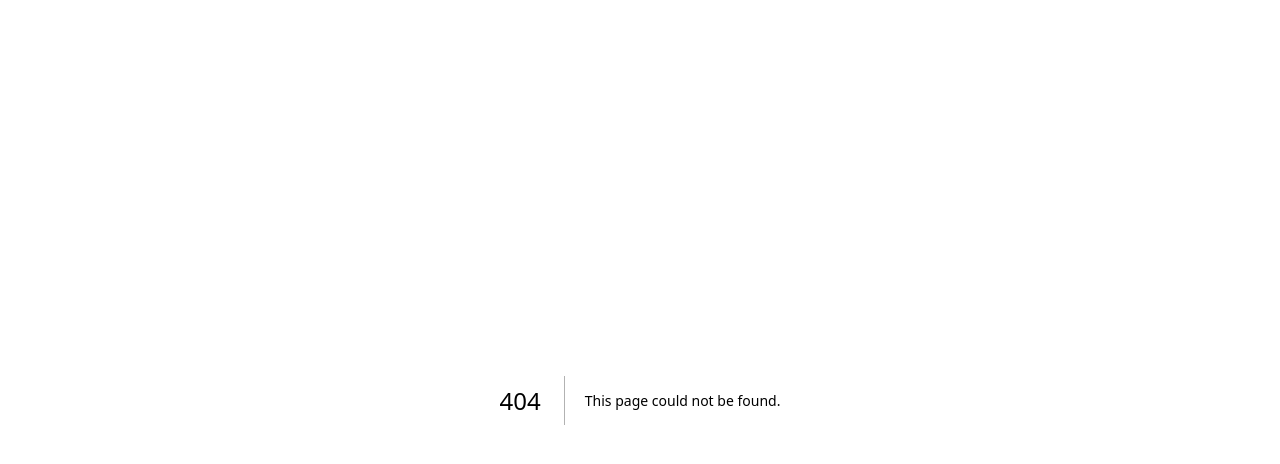
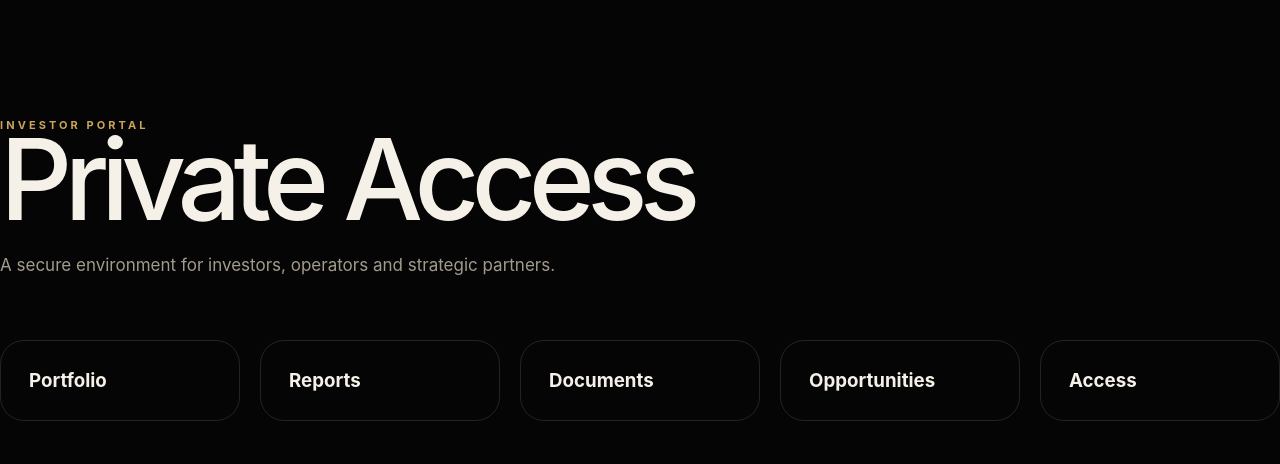
Before and after one commit to therafaelmorel/latchcapitaltest, a Next.js app: page /portal in a window 1280 px wide. Before the commit this address had no page. Shown: the top 464 px of the page. Built offline with nearby package versions, Linux system fonts and the light colour scheme.

Commit message:
Add investor portal page

```diff
--- /dev/null
+++ b/app/portal/page.tsx
@@ -0,0 +1,27 @@
+export default function PortalPage() {
+  const modules = [
+    'Portfolio',
+    'Reports',
+    'Documents',
+    'Opportunities',
+    'Access'
+  ];
+
+  return (
+    <main className="container section">
+      <p className="kicker">Investor Portal</p>
+      <h1 className="display">Private Access</h1>
+      <p className="copy" style={{maxWidth:'720px',marginTop:'24px'}}>
+        A secure environment for investors, operators and strategic partners.
+      </p>
+
+      <div style={{display:'grid',gridTemplateColumns:'repeat(auto-fit,minmax(220px,1fr))',gap:'20px',marginTop:'60px'}}>
+        {modules.map((item) => (
+          <div key={item} style={{padding:'28px',border:'1px solid rgba(255,255,255,.12)',borderRadius:'24px'}}>
+            <h3>{item}</h3>
+          </div>
+        ))}
+      </div>
+    </main>
+  );
+}
```
